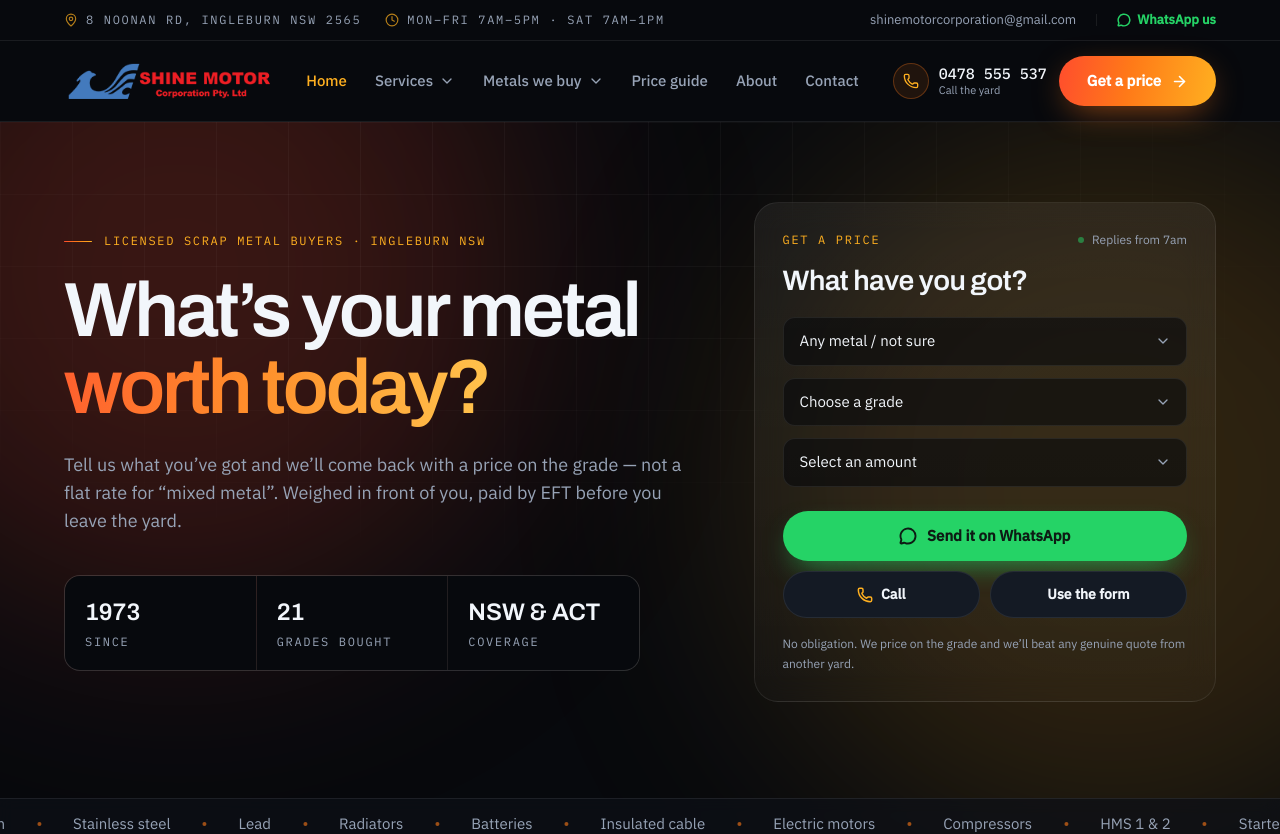
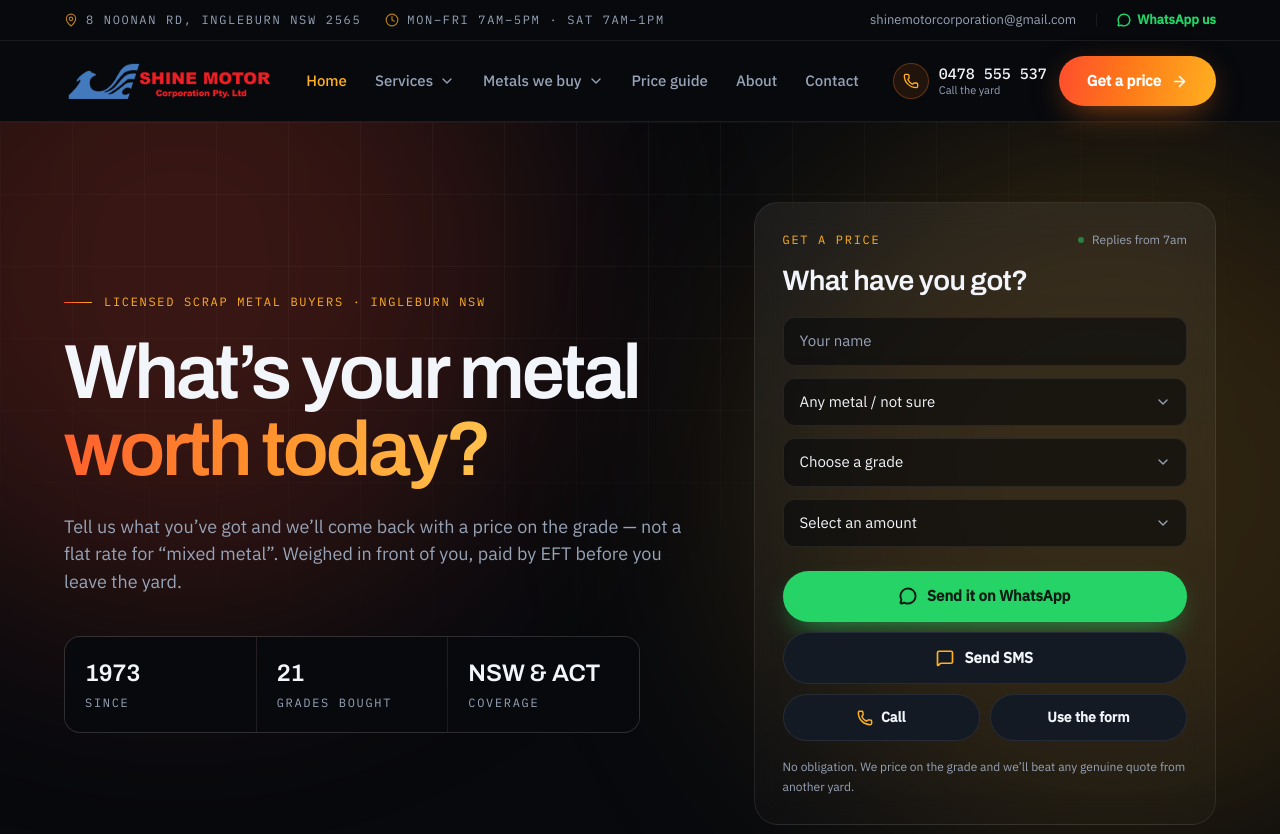
Before and after one commit to naerae100/shinemotor, a React (Vite) app: page / in a window 1280 px wide. Shown: the top 834 px of the page. Built offline with nearby package versions, Linux system fonts and the light colour scheme.

Commit message:
feat: add name field and sms button to quick price form

```diff
--- a/src/components/home/QuickPrice.tsx
+++ b/src/components/home/QuickPrice.tsx
@@ -1,5 +1,5 @@
 import { useState } from 'react'
-import { ChevronDown, MessageCircle, Phone } from 'lucide-react'
+import { ChevronDown, MessageCircle, MessageSquare, Phone } from 'lucide-react'
 import { families, metals, metalsByFamily } from '../../content/metals'
 import type { Family } from '../../content/metals'
 import { site } from '../../content/site'
@@ -18,13 +18,18 @@ const AMOUNTS = ['Under 100kg', '100kg – 1 tonne', '1 – 5 tonnes', 'Over 5 t
  */
 export function QuickPrice() {
   const requestQuote = useRequestQuote()
+  const [name, setName] = useState('')
   const [family, setFamily] = useState<Family | ''>('')
   const [grade, setGrade] = useState('')
   const [amount, setAmount] = useState<string>('')
 
   const grades = family ? metalsByFamily(family) : metals
 
-  const described = [grade || (family ? `${family} scrap` : 'scrap metal'), amount]
+  const described = [
+    name ? `From: ${name}` : '',
+    grade || (family ? `${family} scrap` : 'scrap metal'),
+    amount
+  ]
     .filter(Boolean)
     .join(' — ')
 
@@ -41,6 +46,19 @@ export function QuickPrice() {
       <p className="mt-4 font-display text-d3 text-bright">What have you got?</p>
 
       <div className="mt-5 space-y-3">
+        <div>
+          <label htmlFor="quick-name" className="sr-only">
+            Your name
+          </label>
+          <input
+            id="quick-name"
+            type="text"
+            placeholder="Your name"
+            value={name}
+            onChange={(e) => setName(e.target.value)}
+            className="w-full appearance-none rounded-xl border border-hairline bg-void/60 px-4 py-3 text-[15px] text-bright placeholder:text-muted transition-colors focus:border-flame focus:outline-none"
+          />
+        </div>
         <Select
           label="Metal type"
           value={family}
@@ -82,6 +100,13 @@ export function QuickPrice() {
         >
           <MessageCircle aria-hidden className="size-[18px]" strokeWidth={2.5} />
           Send it on WhatsApp
+        </a>
+        <a
+          href={`sms:+61478555537?body=${encodeURIComponent(described)}`}
+          className="flex w-full items-center justify-center gap-2.5 rounded-full border border-hairline bg-surface py-3.5 text-[15px] font-semibold text-bright transition-colors hover:border-flame hover:bg-surface/80"
+        >
+          <MessageSquare aria-hidden className="size-[18px] text-amber" strokeWidth={2.25} />
+          Send SMS
         </a>
         <div className="grid grid-cols-2 gap-2.5">
           <a
```
